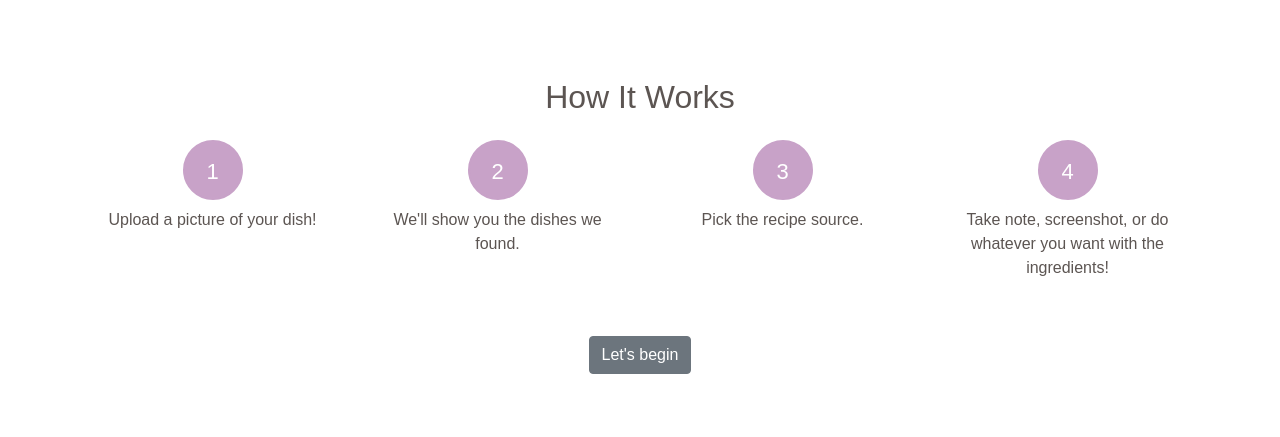
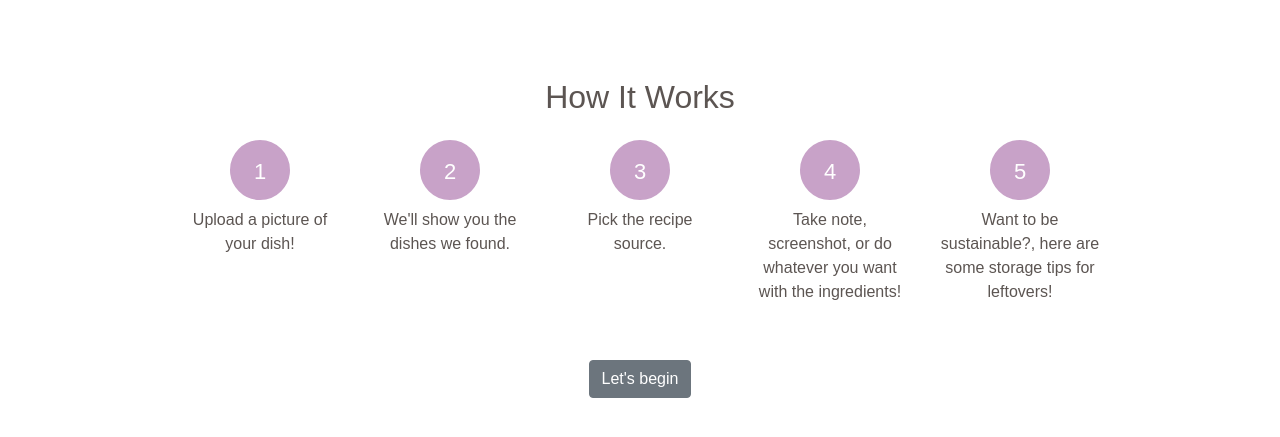
Before and after one commit to kantanatp/platemate, a Flask app: page / in a window 1280 px wide. Shown: the part 80-517 px from the top of the page. Run offline with Flask 3, Linux system fonts and the light colour scheme; some libraries are stand-ins or nearby versions.

Commit message:
sustainable tab

```diff
--- a/app.py
+++ b/app.py
@@ -133,6 +133,43 @@ def ingredients():
 
     return render_template('ingredients.html', ingredients=cleaned_ingredients, recipe_url=recipe_url)
 
+@app.route('/sustainable-example')
+def sustainable_example():
+    recipe_url = request.args.get('url')
+    storage_tips = ""
+    if recipe_url == "https://www.recipetineats.com/carbonara/":
+        storage_tips = {
+            'title': 'Leftover Ingredients Storage Tips',
+            'tips': [
+                'guanciale: plastic wrapped in refrigerator',
+                'eggs: stored in refrigerator at 40F',
+                'parmigiano reggiano: plastic wrapped in refrigerator',
+                'black pepper: store in airtight container',
+                'spaghetti: store in cool, dry place',
+                'salt: store in airtight container',
+                'garlic: store in refrigerator'
+            ],
+            'leftovers': 'Store in airtight container in refrigerator for 3-5 days'
+        }
+    elif recipe_url == "https://tastesbetterfromscratch.com/pad-thai/":
+        storage_tips = {
+            'title': 'Leftover Ingredients Storage Tips',
+            'tips': [
+                'flat rice noodle: store in airtight container',
+                'garlic: store in refrigerator',
+                'shrimp: store in refrigerator, can be kept up to 3 days',
+                'chicken: store in refrigerator, can be kept up to 3 days',
+                'eggs: stored in refrigerator at 40F',
+                'bean sprouts: cover with paper towel and store in refrigerator',
+                'green onions: store in refrigerator',
+                'lime: store in refrigerator',
+                'fish sauce: store in cool, dark place',
+                'soy sauce: store in cool, dark place'
+            ],
+            'leftovers': 'Store in airtight container in refrigerator for up to 3 days'
+        }
+    return render_template('sustainable(example).html', storage_tips=storage_tips, recipe_url=recipe_url)
+
 if __name__ == '__main__':
     app.run(debug=True)
 
--- a/static/css/style.css
+++ b/static/css/style.css
@@ -170,3 +170,19 @@ header {
     background-color: #A283A2; /* Slightly darker purple on hover for feedback */
     text-decoration: none; /* Ensure underline doesn't reappear on hover */
 }
+
+.btn-sustainable {
+    display: inline-block;
+    background-color: #C8A2C8; /* Your specified color */
+    color: white;
+    padding: 10px 20px;
+    border-radius: 5px;
+    text-decoration: none; /* Remove underline from link */
+    transition: background-color 0.3s ease; /* Smooth transition for hover effect */
+}
+
+.btn-sustainable:hover {
+    color: #FFFFFF;
+    background-color: #A283A2; /* Slightly darker purple on hover for feedback */
+    text-decoration: none; /* Ensure underline doesn't reappear on hover */
+}
--- a/templates/index.html
+++ b/templates/index.html
@@ -23,21 +23,25 @@
             <section class="how-it-works text-center">
                 <h2>How It Works</h2>
                 <div class="row justify-content-center mt-4">
-                    <div class="col-md-3 step mb-4">
+                    <div class="col-6 col-md-2 step mb-4">
                         <div class="number-circle">1</div>
                         <p class="mt-2">Upload a picture of your dish!</p>
                     </div>
-                    <div class="col-md-3 step mb-4">
+                    <div class="col-6 col-md-2 step mb-4">
                         <div class="number-circle">2</div>
                         <p class="mt-2">We'll show you the dishes we found.</p>
                     </div>
-                    <div class="col-md-3 step mb-4">
+                    <div class="col-6 col-md-2 step mb-4">
                         <div class="number-circle">3</div>
                         <p class="mt-2">Pick the recipe source.</p>
                     </div>
-                    <div class="col-md-3 step mb-4">
+                    <div class="col-6 col-md-2 step mb-4">
                         <div class="number-circle">4</div>
                         <p class="mt-2">Take note, screenshot, or do whatever you want with the ingredients!</p>
+                    </div>
+                    <div class="col-6 col-md-2 step mb-4">
+                        <div class="number-circle">5</div>
+                        <p class="mt-2">Want to be sustainable?, here are some storage tips for leftovers!</p>
                     </div>
                 </div>
                 <a href="{{ url_for('upload_image') }}" class="btn btn-secondary mt-3">Let's begin</a>
--- a/templates/ingredients.html
+++ b/templates/ingredients.html
@@ -35,6 +35,7 @@
                 {% endif %}
                 <p class="source-text mt-4">Source: <a href="{{ recipe_url }}">{{ recipe_url }}</a></p> <!-- Moved inside the container -->
             </div>
+            <a href="{{ url_for('sustainable_example', url=recipe_url) }}" class="btn-sustainable">Sustainability Tips</a>
         </div>
     </main>
 
```
Also changed, not shown: templates/sustainable(example).html (added, +36 -0 lines).
